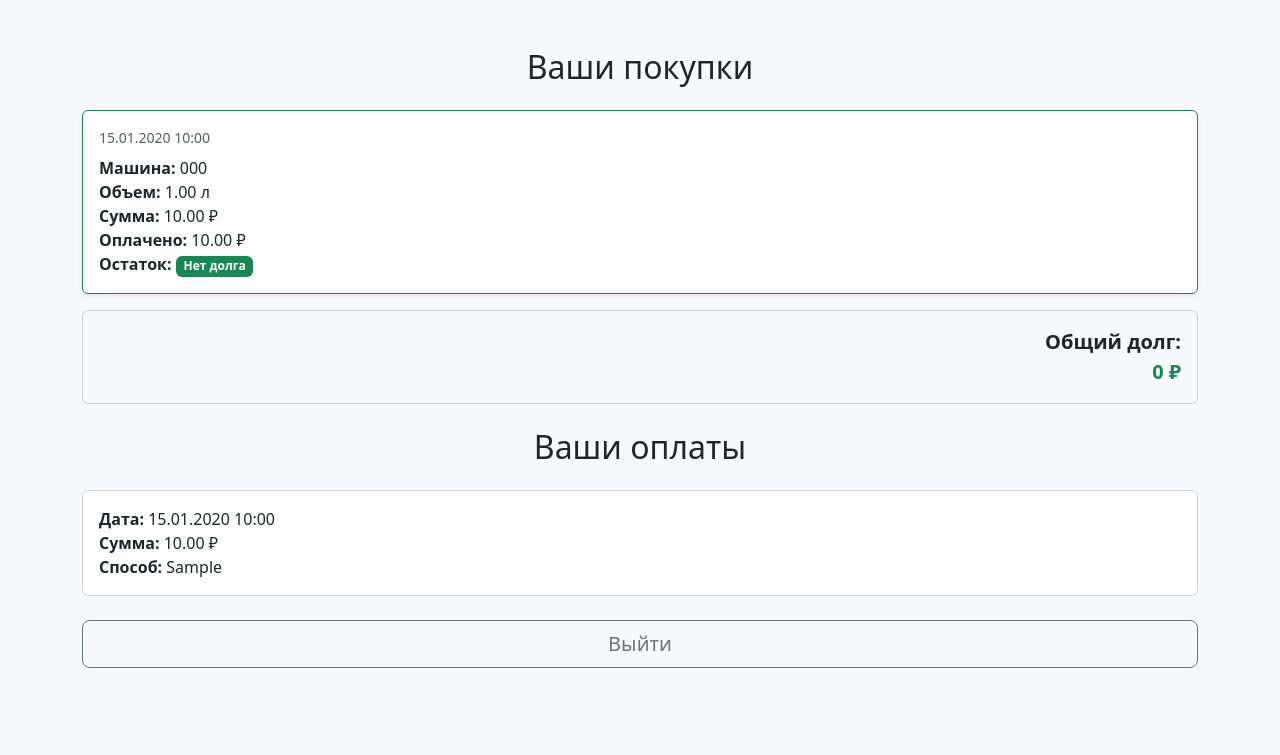
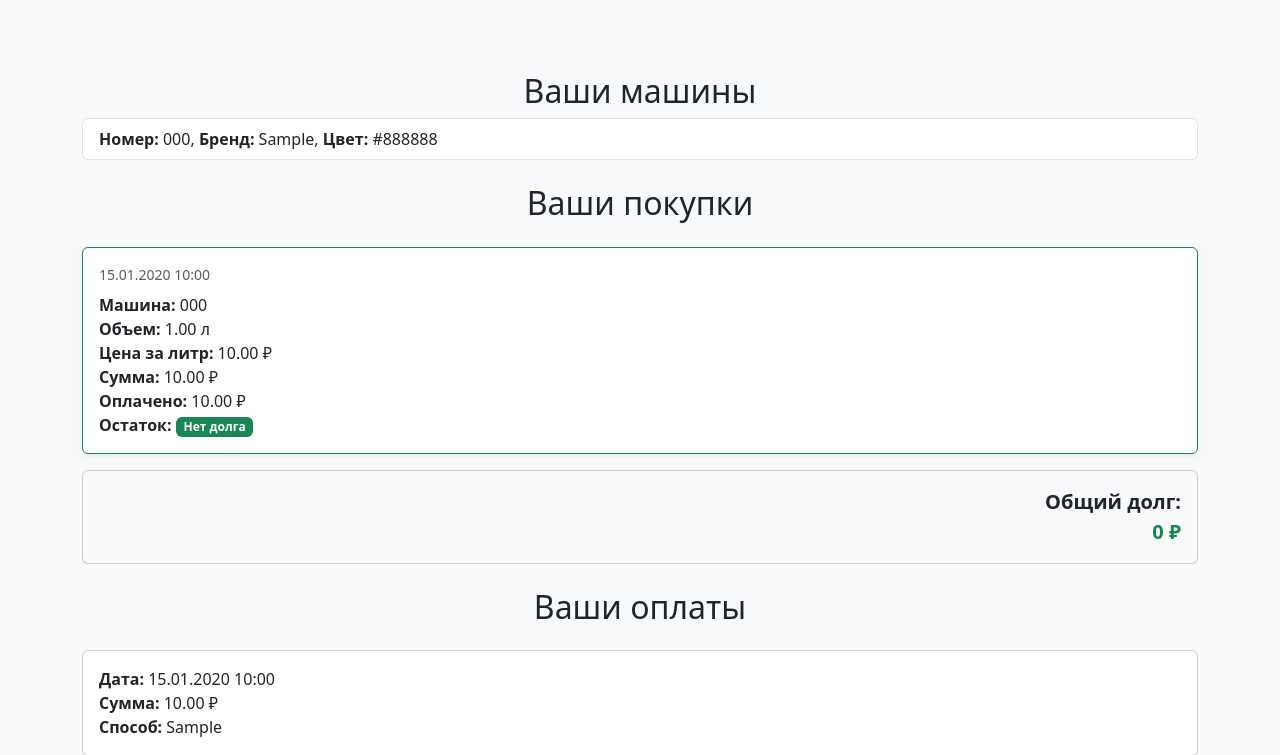
Before and after one commit to Ilim666/AltaiGlobal, a Flask app: template templates/client_dashboard.html in a window 1280 px wide. Shown: the top 755 px of the page. Before the commit the page ends 668 px from the top, so only its background shows below. Run offline with Flask 3, Linux system fonts and the light colour scheme; tables that the repository leaves empty hold one stand-in row (values such as "Sample post"); the template is opened without the code that fills it: values that come from a table or form of the project are taken from there, most other values are stand-ins (such as "Sample title", 1, 10 or a date in 2020).

Commit message:
Update client dashboard template with car and sales info

```diff
--- a/templates/client_dashboard.html
+++ b/templates/client_dashboard.html
@@ -1,6 +1,22 @@
 {% extends "base.html" %}
 {% block content %}
 <div class="container py-3">
+
+    <!-- Список машин клиента -->
+    <h2 class="text-center mt-4">Ваши машины</h2>
+    {% if cars %}
+    <ul class="list-group mb-4">
+        {% for car in cars %}
+        <li class="list-group-item">
+            <b>Номер:</b> {{ car.number }},
+            <b>Бренд:</b> {{ car.brand }},
+            <b>Цвет:</b> {{ car.color }}
+        </li>
+        {% endfor %}
+    </ul>
+    {% else %}
+    <div class="alert alert-info">У вас пока нет машин.</div>
+    {% endif %}
 
     <h2 class="mb-4 text-center">Ваши покупки</h2>
     {% if sales %}
@@ -20,6 +36,7 @@
                                 <div>
                                     <b>Машина:</b> {{ sale.car.number if sale.car else '-' }}<br>
                                     <b>Объем:</b> {{ sale.liters or 0 }} л<br>
+                                    <b>Цена за литр:</b> {{ "%.2f"|format(sale.price_per_liter or 0) }} ₽<br>
                                     <b>Сумма:</b> {{ "%.2f"|format(sum) }} ₽<br>
                                     <b>Оплачено:</b> {{ "%.2f"|format(paid) }} ₽<br>
                                 </div>
@@ -42,7 +59,7 @@
             <div class="card card-body bg-light text-end fs-5 fw-bold">
               Общий долг:
               {% if total_debt > 0 %}
-                <span class="text-danger">{{ '%.2f'|format(total_debt) }} ₽</span>
+                <span class="text-danger">{{ "%.2f"|format(total_debt) }} ₽</span>
               {% else %}
                 <span class="text-success">0 ₽</span>
               {% endif %}
```
